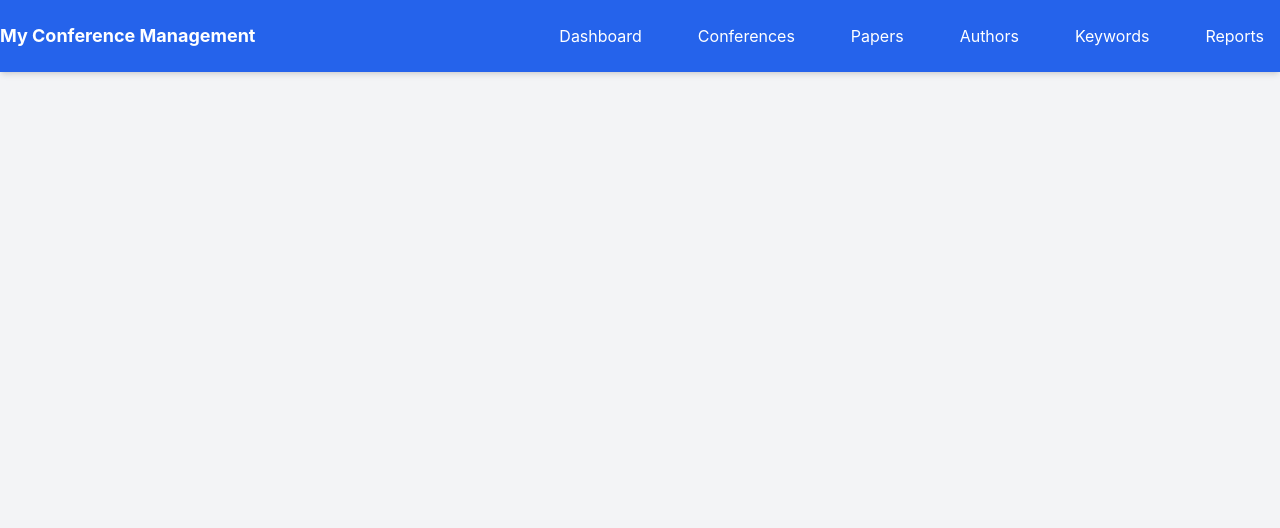
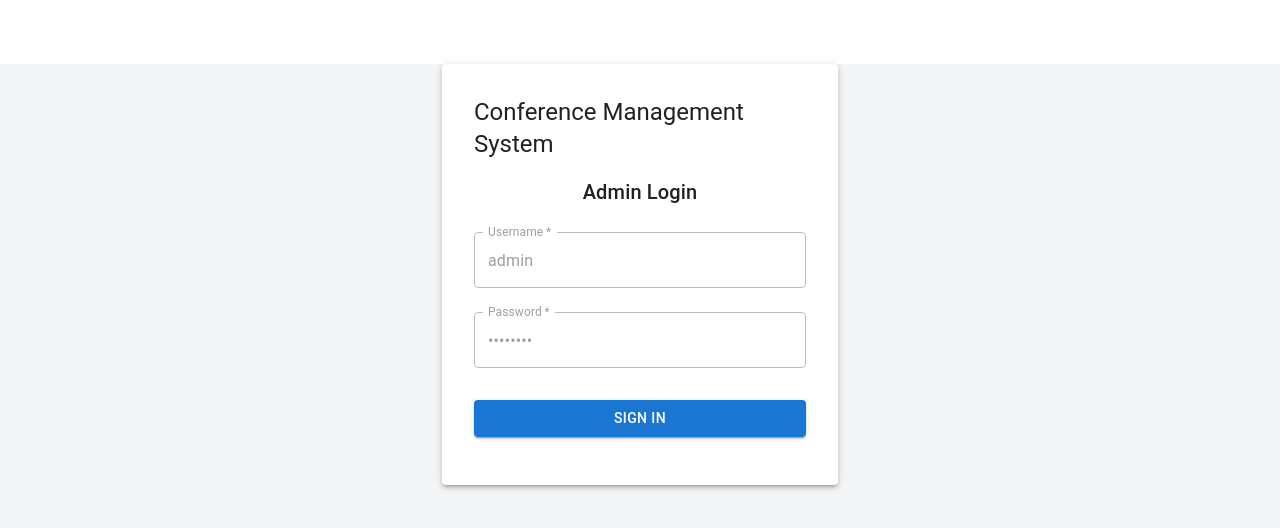
Before and after one commit to HusamAbadi/ConfManSys-WebApp, a React (Create React App) app: page /login in a window 1280 px wide. Shown: the top 528 px of the page. Built offline with nearby package versions, Linux system fonts and the light colour scheme; no server answers.

Commit message:
login page created

```diff
--- a/src/App.js
+++ b/src/App.js
@@ -1,7 +1,8 @@
-import React, { useState } from "react";
-import { BrowserRouter as Router, Routes, Route } from "react-router-dom";
+import React from "react";
+import { BrowserRouter as Router, Routes, Route, Navigate } from "react-router-dom";
 import { AuthProvider } from "./contexts/AuthContext";
 import { FirebaseProvider } from "./contexts/FirebaseContext";
+import { useAuth } from "./contexts/AuthContext";
 import Dashboard from "./pages/Dashboard";
 import ConferencesPage from "./pages/ConferencesPage";
 import PapersPage from "./pages/PapersPage";
@@ -12,55 +13,139 @@ import ConferenceDetail from "./components/Conference/ConferenceDetail";
 import Navbar from "./components/Shared/Navbar";
 import PaperDetail from "./components/Paper/PaperDetail";
 import KeywordsPage from "./pages/KeywordsPage";
-import PasscodeEntry from "./components/PasscodeEntry";
 import Reports from "./pages/Reports";
+import Login from "./pages/Login";
+
+// Protected Route wrapper component
+const ProtectedRoute = ({ children }) => {
+  const { user } = useAuth();
+  if (!user) {
+    return <Navigate to="/login" />;
+  }
+  return children;
+};
 
 const App = () => {
-  const [isAuthenticated, setIsAuthenticated] = useState(false);
-
-  const handlePasscodeSubmit = (status) => {
-    setIsAuthenticated(status);
-  };
-
   return (
     <AuthProvider>
       <FirebaseProvider>
         <Router>
           <div className="min-h-screen bg-gray-100 text-gray-900">
-            {/* {isAuthenticated ? ( */}
-              <>
+            <Routes>
+              <Route path="/login" element={<Login />} />
+
+              {/* Protected Routes */}
+              <Route
+                path="/"
+                element={
+                  <ProtectedRoute>
                     <Navbar />
                     <div className="container mx-auto p-4">
-                  {/* <h1 className="text-3xl font-bold text-center mb-6">
-                    Conference Management System
-                  </h1> */}
-                  <Routes>
-                    <Route path="/" element={<Dashboard />} />
-                    <Route path="/conferences" element={<ConferencesPage />} />
+                      <Dashboard />
+                    </div>
+                  </ProtectedRoute>
+                }
+              />
+              <Route
+                path="/conferences"
+                element={
+                  <ProtectedRoute>
+                    <Navbar />
+                    <div className="container mx-auto p-4">
+                      <ConferencesPage />
+                    </div>
+                  </ProtectedRoute>
+                }
+              />
               <Route
                 path="/conferences/new"
-                      element={<ConferenceForm />}
+                element={
+                  <ProtectedRoute>
+                    <Navbar />
+                    <div className="container mx-auto p-4">
+                      <ConferenceForm />
+                    </div>
+                  </ProtectedRoute>
+                }
               />
               <Route
                 path="/conferences/:id"
-                      element={<ConferenceDetail />}
+                element={
+                  <ProtectedRoute>
+                    <Navbar />
+                    <div className="container mx-auto p-4">
+                      <ConferenceDetail />
+                    </div>
+                  </ProtectedRoute>
+                }
               />
               <Route
                 path="/conferences/:conferenceId/sessions"
-                      element={<SessionsPage />}
+                element={
+                  <ProtectedRoute>
+                    <Navbar />
+                    <div className="container mx-auto p-4">
+                      <SessionsPage />
+                    </div>
+                  </ProtectedRoute>
+                }
               />
-                    <Route path="/papers" element={<PapersPage />} />
-                    <Route path="/papers/:id" element={<PaperDetail />} />
-                    <Route path="/authors" element={<AuthorsPage />} />
-                    {/* <Route path="/authors/:id" element={<AuthorDetail />} /> */}
-                    <Route path="/keywords" element={<KeywordsPage />} />
-                    <Route path="/reports" element={<Reports />} />
+              <Route
+                path="/papers"
+                element={
+                  <ProtectedRoute>
+                    <Navbar />
+                    <div className="container mx-auto p-4">
+                      <PapersPage />
+                    </div>
+                  </ProtectedRoute>
+                }
+              />
+              <Route
+                path="/papers/:id"
+                element={
+                  <ProtectedRoute>
+                    <Navbar />
+                    <div className="container mx-auto p-4">
+                      <PaperDetail />
+                    </div>
+                  </ProtectedRoute>
+                }
+              />
+              <Route
+                path="/authors"
+                element={
+                  <ProtectedRoute>
+                    <Navbar />
+                    <div className="container mx-auto p-4">
+                      <AuthorsPage />
+                    </div>
+                  </ProtectedRoute>
+                }
+              />
+              <Route
+                path="/keywords"
+                element={
+                  <ProtectedRoute>
+                    <Navbar />
+                    <div className="container mx-auto p-4">
+                      <KeywordsPage />
+                    </div>
+                  </ProtectedRoute>
+                }
+              />
+              <Route
+                path="/reports"
+                element={
+                  <ProtectedRoute>
+                    <Navbar />
+                    <div className="container mx-auto p-4">
+                      <Reports />
+                    </div>
+                  </ProtectedRoute>
+                }
+              />
             </Routes>
-                </div>
-              </>
-            {/* ) : (
-              <PasscodeEntry onSubmit={handlePasscodeSubmit} />
-            )} */}
           </div>
         </Router>
       </FirebaseProvider>
--- /dev/null
+++ b/src/pages/Login.js
@@ -0,0 +1,104 @@
+import React, { useState } from 'react';
+import { useNavigate } from 'react-router-dom';
+import { auth } from '../firebase/config';
+import { signInWithEmailAndPassword } from 'firebase/auth';
+import {
+  Box,
+  Button,
+  Container,
+  TextField,
+  Typography,
+  Paper,
+} from '@mui/material';
+
+const Login = () => {
+  const [error, setError] = useState('');
+  const navigate = useNavigate();
+
+  const handleLogin = async (e) => {
+    e.preventDefault();
+    const username = 'admin';
+    const password = 'admin123';
+
+    try {
+      // Convert username to email format as Firebase requires email
+      const email = `${username}@admin.com`;
+      await signInWithEmailAndPassword(auth, email, password);
+      navigate('/'); // Redirect to home page after successful login
+    } catch (error) {
+      setError('Invalid credentials. Please try again.');
+      console.error('Login error:', error);
+    }
+  };
+
+  return (
+    <Container component="main" maxWidth="xs">
+      <Box
+        sx={{
+          marginTop: 8,
+          display: 'flex',
+          flexDirection: 'column',
+          alignItems: 'center',
+        }}
+      >
+        <Paper
+          elevation={3}
+          sx={{
+            padding: 4,
+            display: 'flex',
+            flexDirection: 'column',
+            alignItems: 'center',
+            width: '100%',
+          }}
+        >
+          <Typography component="h1" variant="h5">
+            Conference Management System
+          </Typography>
+          <Typography component="h2" variant="h6" sx={{ mt: 2 }}>
+            Admin Login
+          </Typography>
+          <Box component="form" onSubmit={handleLogin} sx={{ mt: 1 }}>
+            <TextField
+              margin="normal"
+              required
+              fullWidth
+              id="username"
+              label="Username"
+              name="username"
+              autoComplete="username"
+              value="admin"
+              disabled
+            />
+            <TextField
+              margin="normal"
+              required
+              fullWidth
+              name="password"
+              label="Password"
+              type="password"
+              id="password"
+              autoComplete="current-password"
+              value="admin123"
+              disabled
+            />
+            {error && (
+              <Typography color="error" sx={{ mt: 1 }}>
+                {error}
+              </Typography>
+            )}
+            <Button
+              type="submit"
+              fullWidth
+              variant="contained"
+              sx={{ mt: 3, mb: 2 }}
+            >
+              Sign In
+            </Button>
+          </Box>
+        </Paper>
+      </Box>
+    </Container>
+  );
+};
+
+export default Login;
```
Also changed, not shown: package.json (+19 -9 lines), scripts/create-admin-user.js (added, +33 -0 lines), service-account-key.json (added, +13 -0 lines), 1 other file (tests, documents, lock files or other folders). Lines whose indentation alone changed are shown as unchanged.
